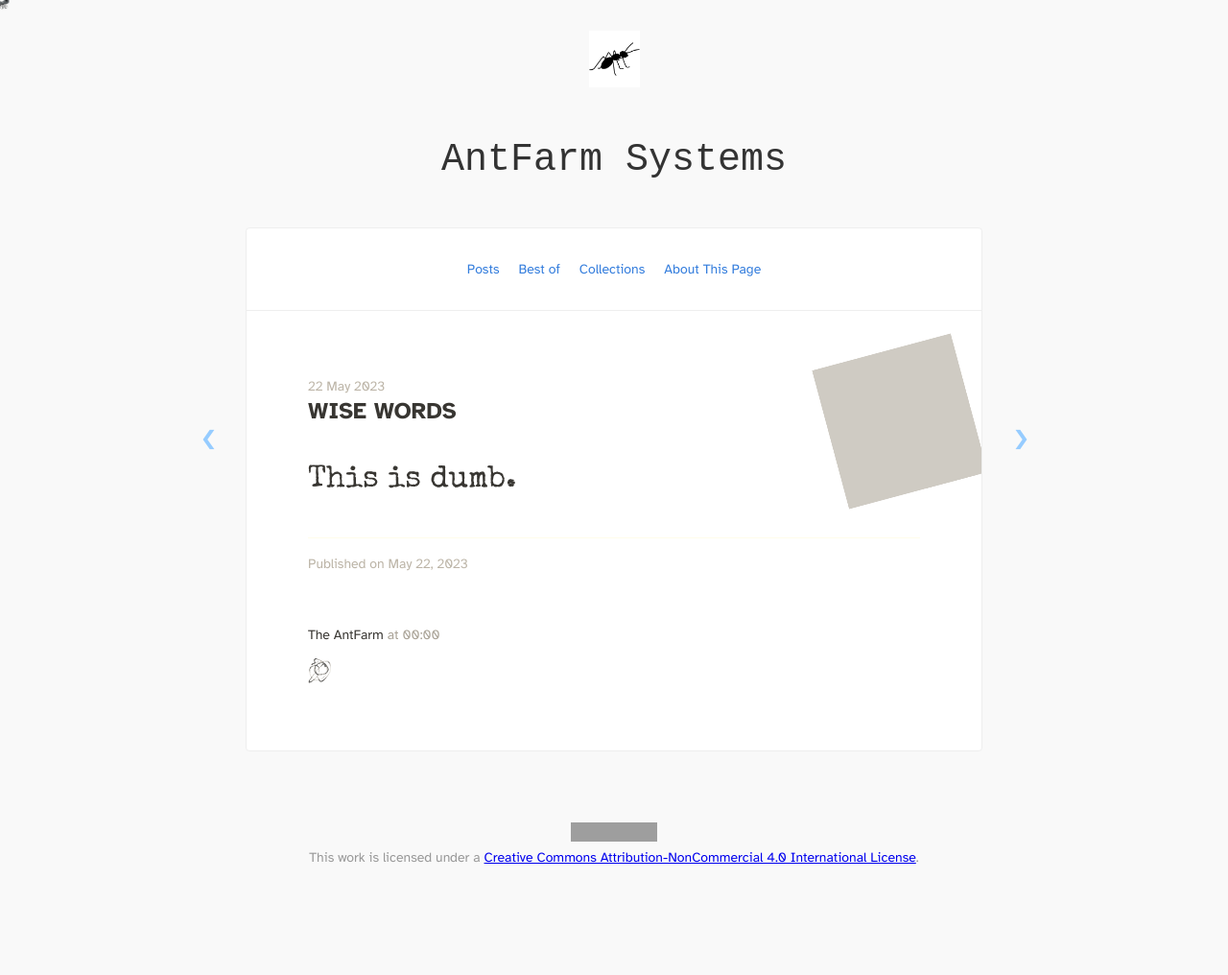
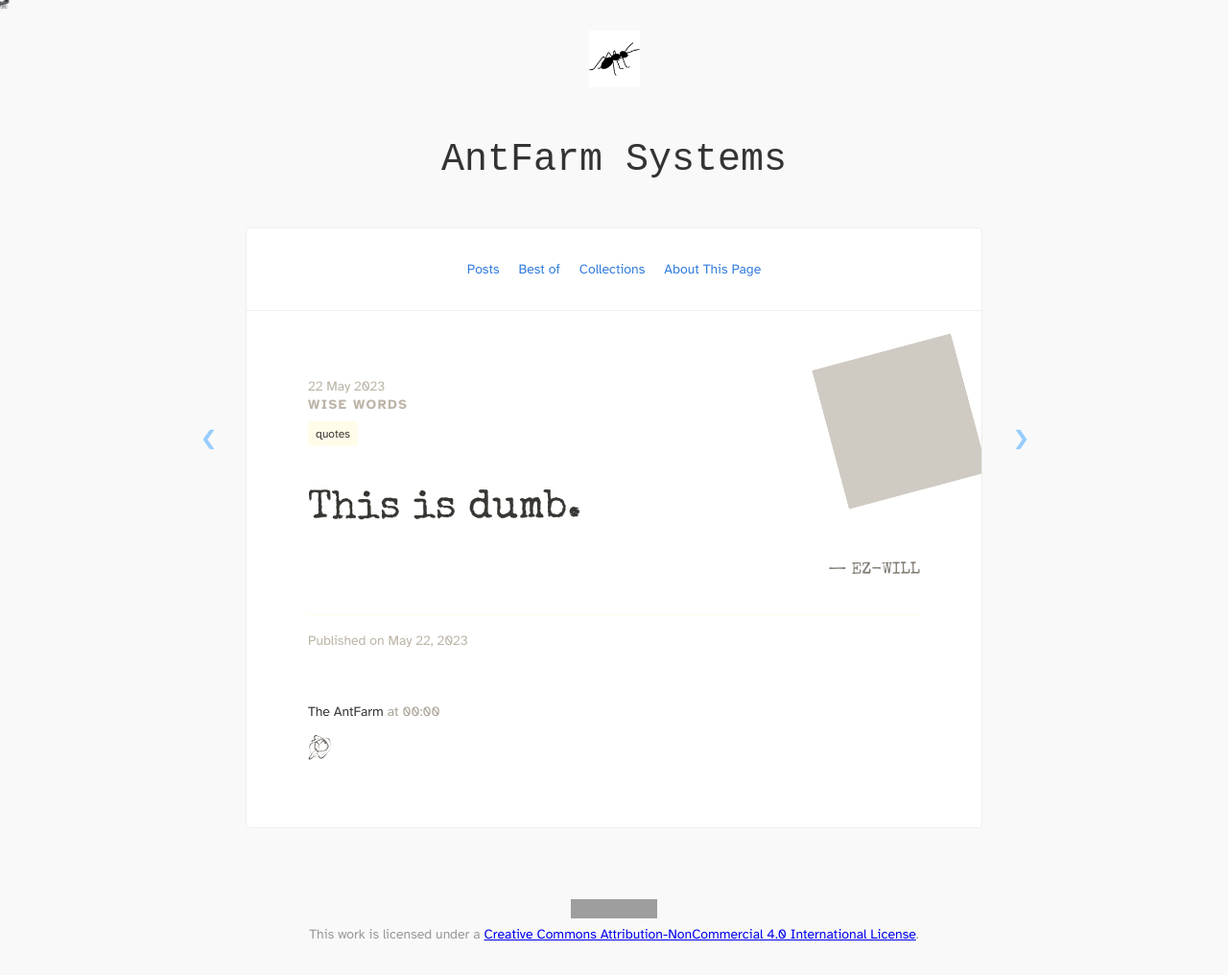
Before and after one commit to antfarm-systems/antfarm-systems.github.io, a Jekyll site: the page built from _posts/2023-05-22-wise-words.md, in a window 1280 px wide. Shown: the whole page at 96% size. Built offline with Jekyll 4.4.1, drawn with Linux system fonts in a browser that asks for light colours; nearby versions of some CDN libraries; before the commit the page ends 936 px from its top, so only the background shows below that; grey boxes are pictures that could not be loaded.

Commit message:
Add quote post type in big Special Elite
Posts with `type: quote` render their body large in Special Elite --
the beat-up Adler typewriter look -- with a faint double-strike shadow
and a hair-thin rotation. Optional `quote_source` renders an attribution
line. The h1 steps back to a small label so the quote leads the page.

Two new quote posts, plus wise-words converted over: it was doing the
same effect with an inline <style> block and a duplicate font @import.

Co-Authored-By: Claude Opus 5 <noreply@anthropic.com>

```diff
--- a/_layouts/default.html
+++ b/_layouts/default.html
@@ -1,4 +1,5 @@
 {% assign is_post = page.date %}
+{% assign is_quote = false %}{% if page.type == "quote" %}{% assign is_quote = true %}{% endif %}
 <!doctype html>
 <html lang="en">
   <head>
@@ -28,7 +29,7 @@
         {% if page.title %}
           <div class="mb4">
             {% if page.date %}<div class="fw600 light-silver mt1">{{ page.date | date_to_string }}</div>{% endif %}
-            <h1 class="ttu f3 mt0 lh-title cb mb2">
+            <h1 class="{% if is_quote %}f6 ttu tracked light-silver{% else %}ttu f3 cb{% endif %} mt0 lh-title mb2">
               {% if is_post %}
               {% endif %}
               {{ page.title }}
@@ -42,9 +43,12 @@
             {% endif %}
           </div>
         {% endif %}
-        <div style="font-size:1.0625rem; line-height:1.65;" class="markdown-body">
+        <div style="font-size:1.0625rem; line-height:1.65;" class="markdown-body{% if is_quote %} quote-post{% endif %}">
           {{ content }}
         </div>
+        {% if is_quote and page.quote_source %}
+          <p class="quote-attr mt0 mb0">&mdash; {{ page.quote_source }}</p>
+        {% endif %}
         {% if is_post %}
           {% include sidenotes.html %}
           <div class="mt4 pt3 bt b--light-gray light-silver f6">
--- a/_posts/2023-05-22-wise-words.md
+++ b/_posts/2023-05-22-wise-words.md
@@ -1,10 +1,9 @@
 ---
 title: Wise words
 date: 2023-05-22
+type: quote
+quote_source: EZ-WILL
+tags: [quotes]
 ---
-<style>
-@import url('https://fonts.googleapis.com/css2?family=Special+Elite&display=swap');
-</style>
 
-
-<p style="font-family:Special Elite; font-size:xx-large">This is dumb.</p>
+This is dumb.
--- a/stylesheets/style.css
+++ b/stylesheets/style.css
@@ -45,6 +45,34 @@ body { font-family: "Atkinson Hyperlegible", system-ui, -apple-system, "Segoe UI
 .start-here-item:last-child { border-bottom: 0 !important; }
 .start-here-item a:hover .f5 { text-decoration: underline; }
 
+/* --- Quote posts ---
+   Opt in with `type: quote` in a post's front matter. Nothing but the quote,
+   set large in Special Elite — the beat-up Adler typewriter look. The faint
+   text-shadow fakes a double-struck key; the hair-thin rotation fakes paper
+   fed in slightly crooked. */
+.quote-post {
+  font-family: "Special Elite", "Courier New", Courier, monospace;
+  transform: rotate(-0.3deg);
+}
+.quote-post p {
+  font-size: 1.9rem;
+  line-height: 1.45;
+  letter-spacing: 0.005em;
+  margin: 0 0 1.5rem;
+  text-wrap: balance;
+  text-shadow: 0.4px 0.4px 0 rgba(0, 0, 0, 0.25);
+}
+@media screen and (min-width: 30em) {
+  .quote-post p { font-size: 2.6rem; line-height: 1.4; }
+}
+.quote-attr {
+  font-family: "Special Elite", "Courier New", Courier, monospace;
+  font-size: 1.0625rem;
+  color: #777;
+  text-align: right;
+  transform: rotate(-0.3deg);
+}
+
 /* --- Sidenotes ---
    Opt-in via page.footnotes front matter. Renders a cleanly-styled
    numbered list at the end of a post, distinct from body prose, with
```
Also changed, not shown: _posts/2026-08-29-challenge-the-systems.md (added, +9 -0 lines), _posts/2026-08-29-nobody-is-special.md (added, +9 -0 lines).
